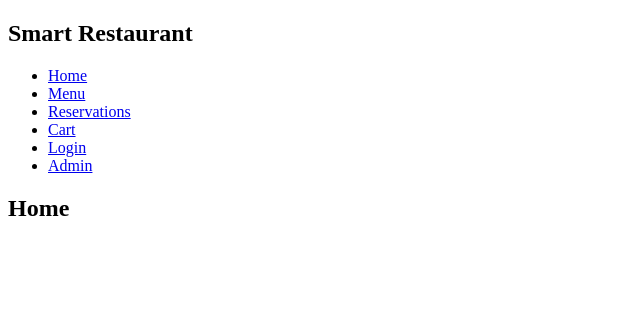
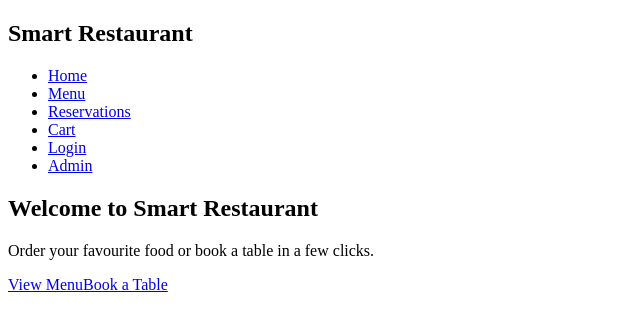
Before and after one commit to bibekpanta007/Smart-Restaurant, a React (Vite) app in the folder client/: page / in a window 1280 px wide. Shown: the top 328 px of the page, without its empty margins (0-640 px from the left). Built offline with nearby package versions, Linux system fonts and the light colour scheme.

Commit message:
Build home page and 404 page

```diff
--- a/client/src/pages/Home.jsx
+++ b/client/src/pages/Home.jsx
@@ -1,5 +1,16 @@
+import { Link } from 'react-router-dom';
+
 function Home() {
-  return <h2>Home</h2>;
+  return (
+    <section className="hero">
+      <h2>Welcome to Smart Restaurant</h2>
+      <p>Order your favourite food or book a table in a few clicks.</p>
+      <div className="hero-buttons">
+        <Link to="/menu" className="btn">View Menu</Link>
+        <Link to="/reservations" className="btn btn-outline">Book a Table</Link>
+      </div>
+    </section>
+  );
 }
 
 export default Home;
--- a/client/src/pages/NotFound.jsx
+++ b/client/src/pages/NotFound.jsx
@@ -1,5 +1,13 @@
+import { Link } from 'react-router-dom';
+
 function NotFound() {
-  return <h2>404 - Page not found</h2>;
+  return (
+    <div>
+      <h2>404 - Page not found</h2>
+      <p>The page you are looking for does not exist.</p>
+      <Link to="/">Go back home</Link>
+    </div>
+  );
 }
 
 export default NotFound;
```
